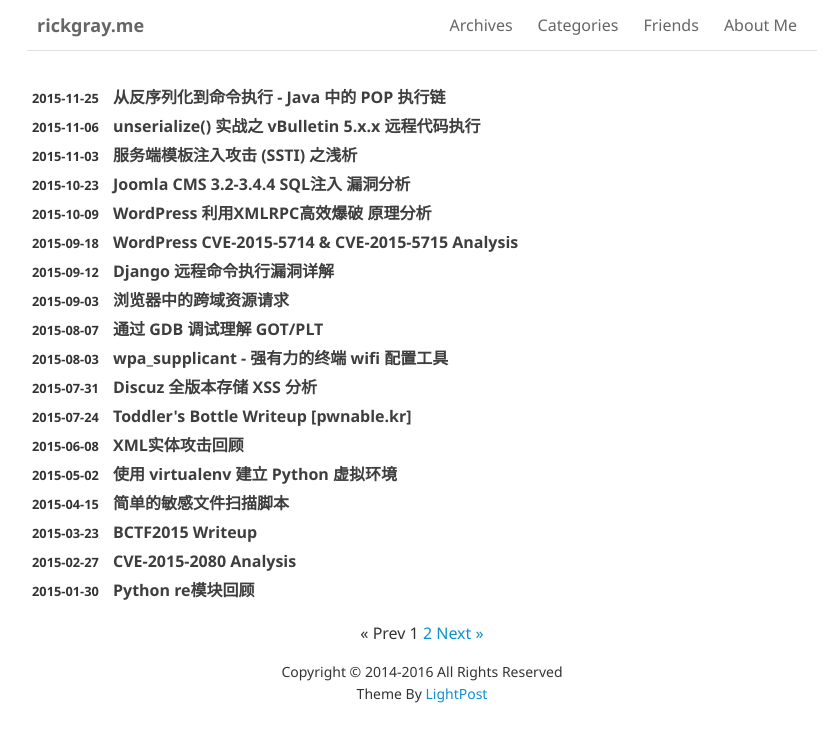
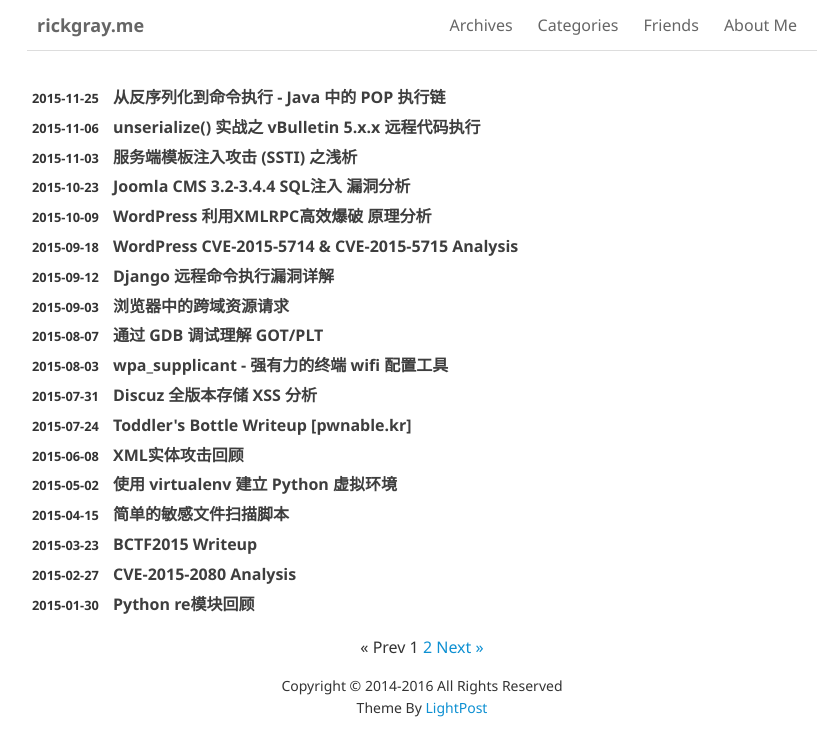
Before and after one commit to huntpig/rickgray.github.io, a Jekyll site: the page built from index.html, in a window 1280 px wide. Shown: the top 756 px of the page, without its empty margins (218-1045 px from the left). Built offline with Jekyll 4.4.1, drawn with Linux system fonts in a browser that asks for light colours; the list of posts is cut into pages by our own code; comment, search, counter and statistics services are not loaded.

Commit message:
修改样式表

```diff
--- a/public/css/app.css
+++ b/public/css/app.css
@@ -56,7 +56,7 @@
 }
 
 .lp-archives-list ul li {
-  line-height: 2.8rem;
+  line-height: 1.8em;
 }
 
 .lp-archives-list ul li h3 {
```
